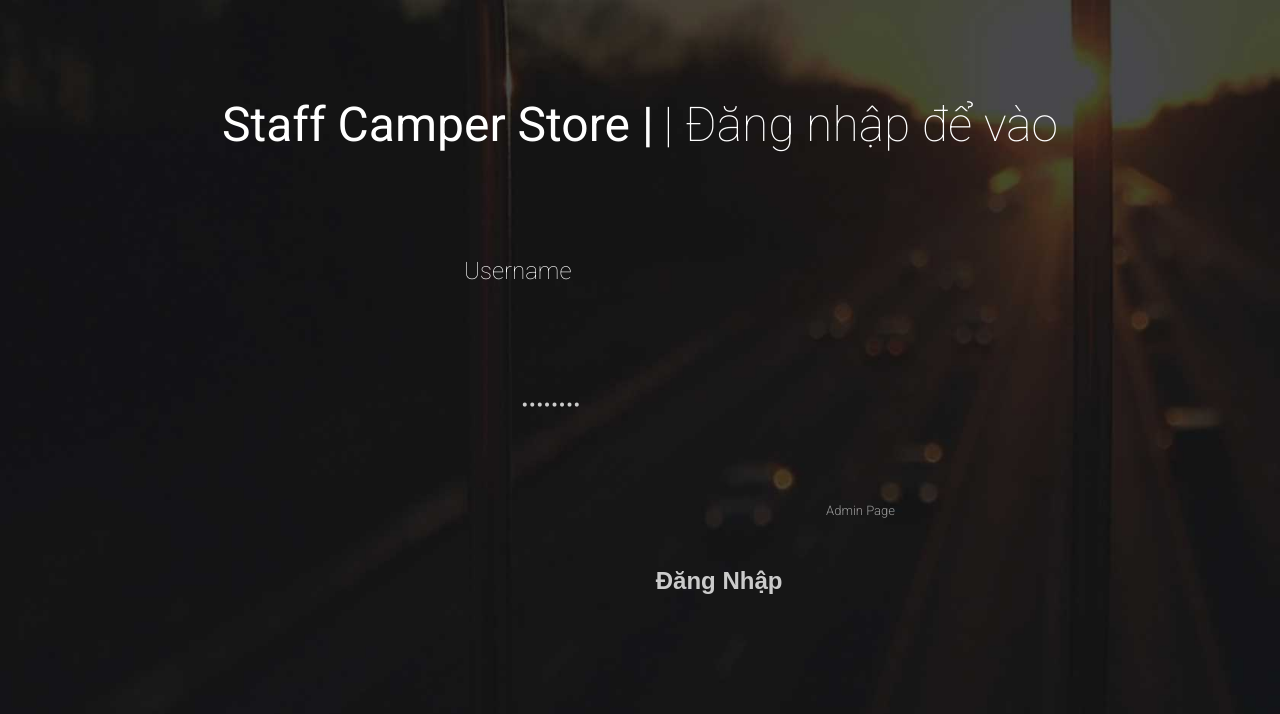
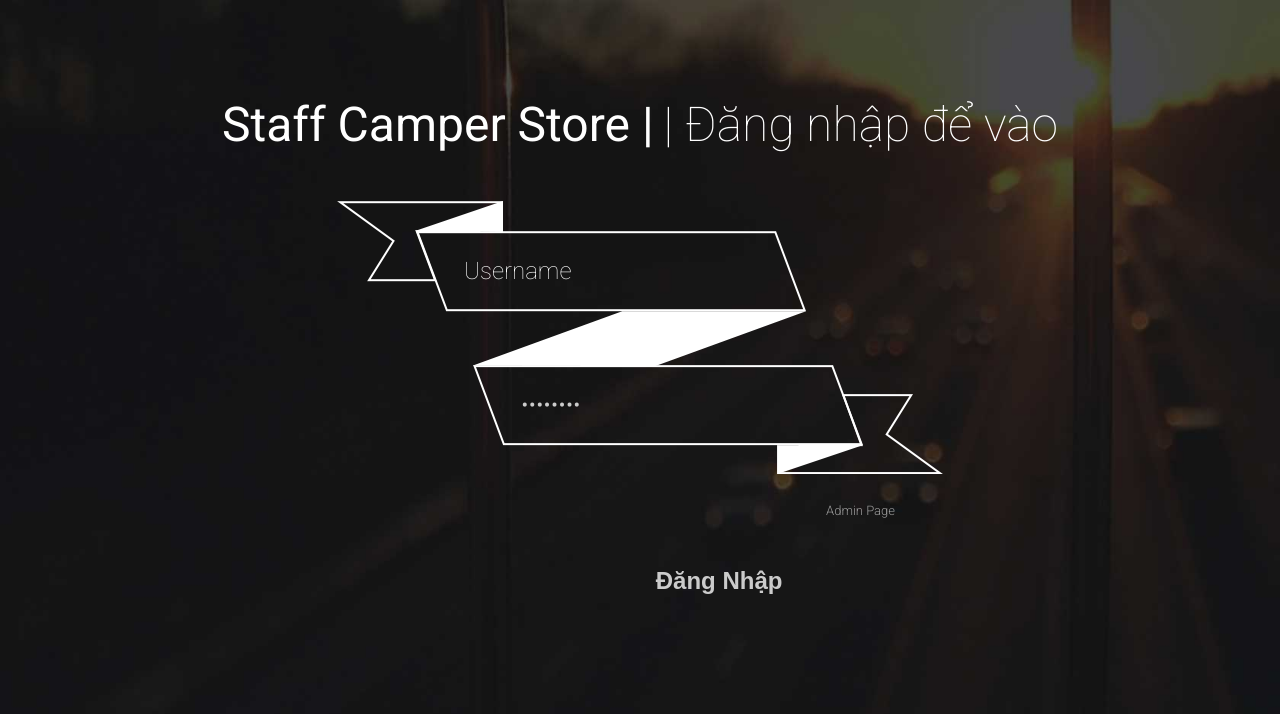
Before and after one commit to duongspm/camperstore, a PHP site: page /page_admin/web/index.php in a window 1280 px wide. Shown: the top 714 px of the page. Run offline with PHP 8.4, Linux system fonts and the light colour scheme; data that the repository does not hold is empty.

Commit message:
Update style.css

```diff
--- a/page_admin/web/css/style.css
+++ b/page_admin/web/css/style.css
@@ -48,7 +48,7 @@ h1 span{
 	margin-left: 10px;
 }
 .login-box {
-
+	background: url(../images/signup_back.png) no-repeat 0px 0px;
 	width: 510px;
 	height: 177px;
 	padding: 3em;
```
